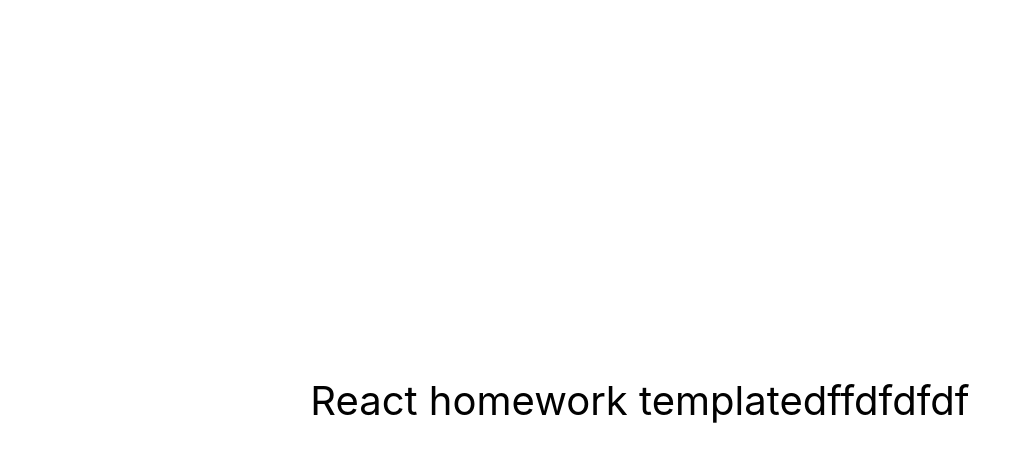
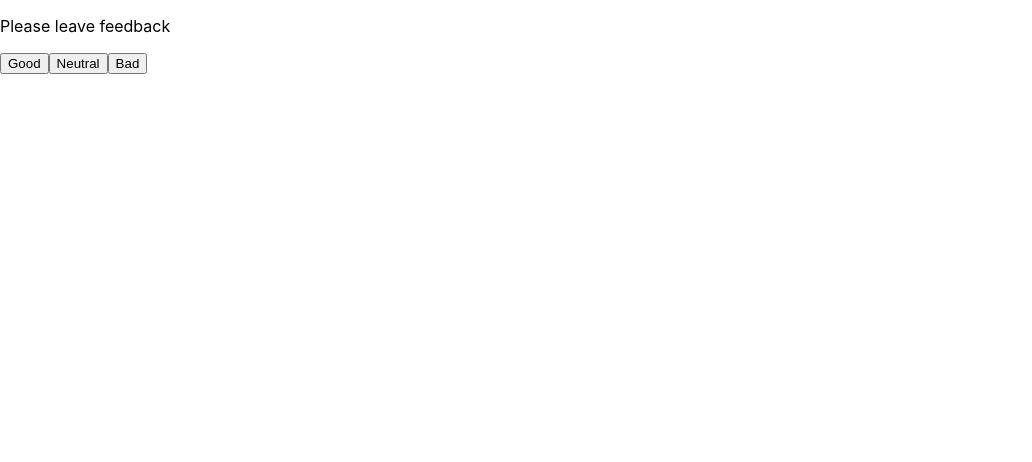
Before and after one commit to AlinaPrysiazhniuk/goit-react-hw-02-feedback, a React (Create React App) app: page / in a window 1280 px wide. Shown: the top 462 px of the page, without its empty margins (0-1032 px from the left). Built offline with nearby package versions, Linux system fonts and the light colour scheme.

Commit message:
feedback

```diff
--- a/src/components/App.jsx
+++ b/src/components/App.jsx
@@ -1,16 +1,8 @@
+import React from "react";
+import Feedback from "./Feedback/Feedback";
+
 export const App = () => {
   return (
-    <div
-      style={{
-        height: '100vh',
-        display: 'flex',
-        justifyContent: 'center',
-        alignItems: 'center',
-        fontSize: 40,
-        color: '#010101'
-      }}
-    >
-      React homework templatedffdfdfdf
-    </div>
+    <Feedback />
   );
 };
--- /dev/null
+++ b/src/components/Feedback/Feedback.jsx
@@ -0,0 +1,27 @@
+import React, { Component } from "react";
+
+class Feedback extends Component{
+state = {
+    good: 0,
+    neutral: 0,
+    bad: 0
+}
+
+handleClickButton = (event) => {
+console.log(event.target);
+}
+
+render () {
+    return (
+        <div>
+            <p>Please leave feedback</p>
+            <button type="button" onClick={this.handleClickButton}>Good</button>
+            <button type="button" onClick={this.handleClickButton}>Neutral</button>
+            <button type="button" onClick={this.handleClickButton}>Bad</button>
+        </div>
+    )
+}
+
+}
+
+export default Feedback;
```
Also changed, not shown: src/components/Feedback/Feedback.module.css (added).
